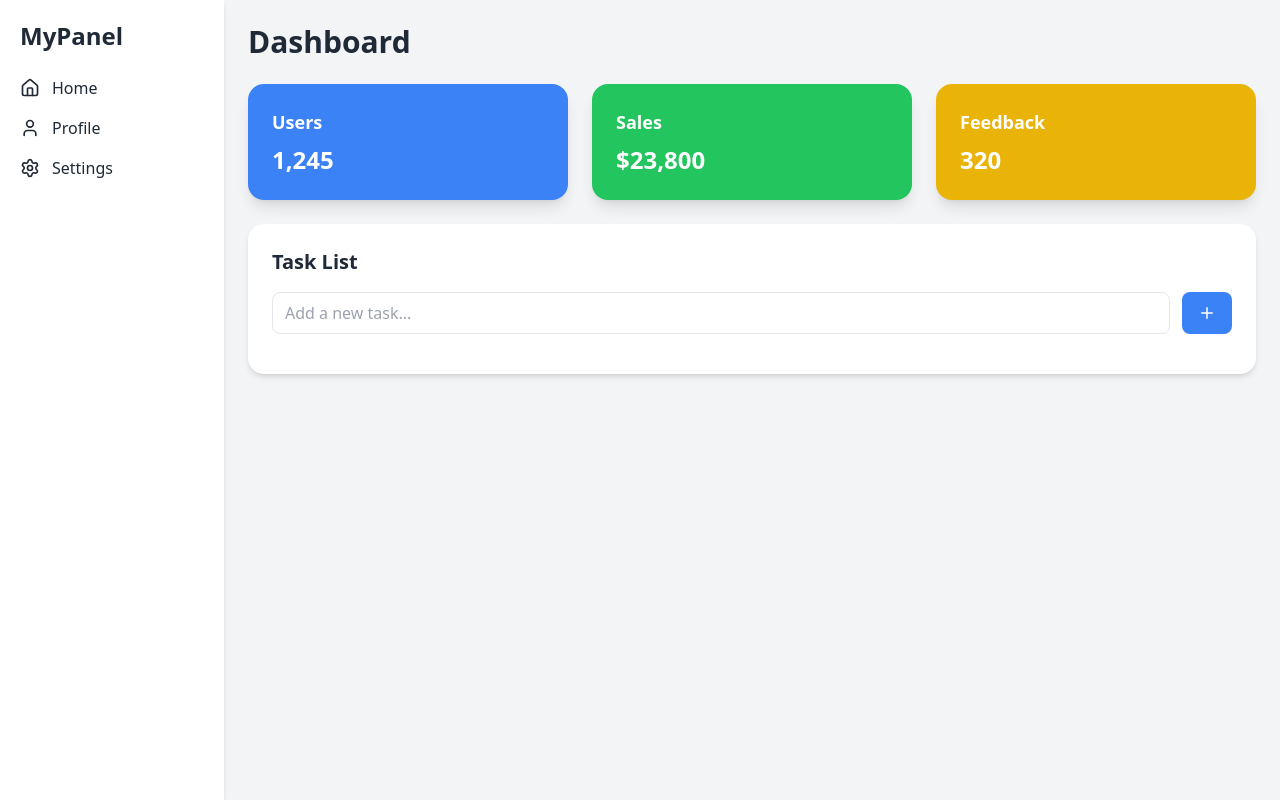
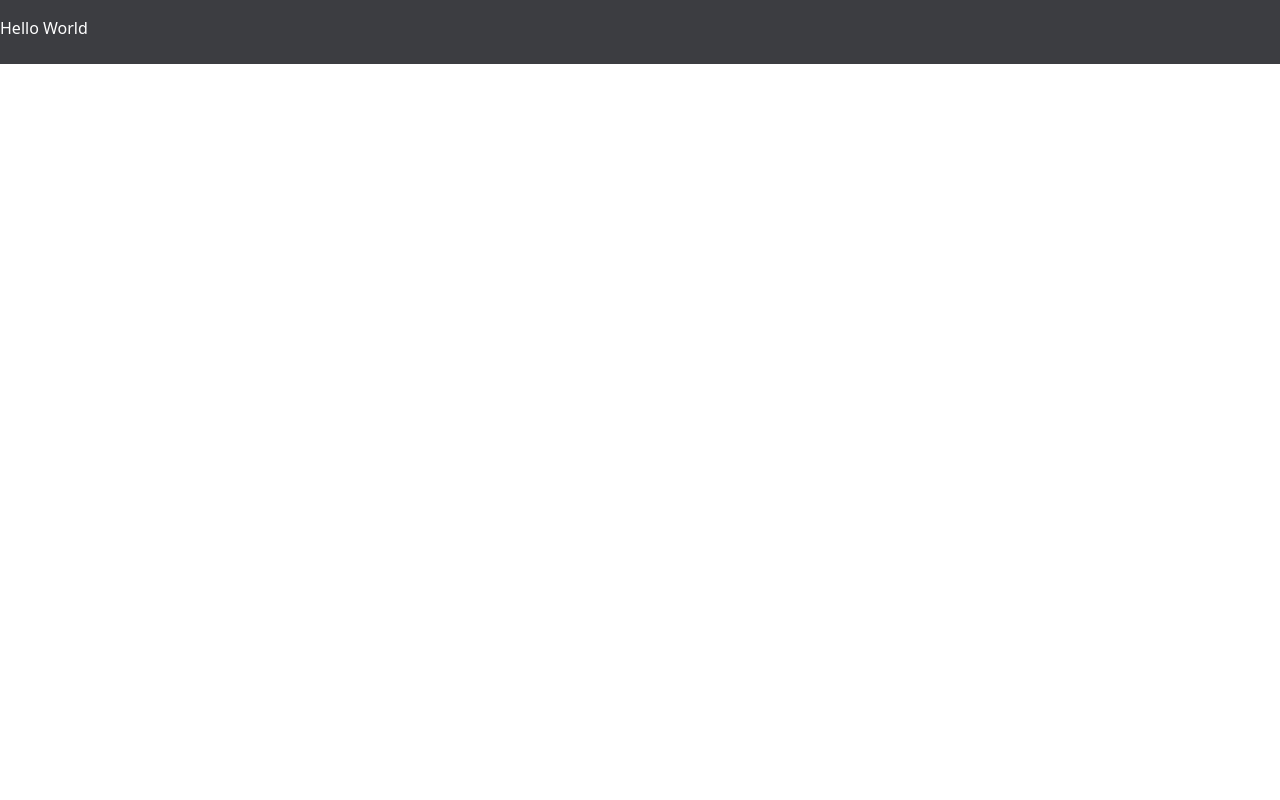
Before and after one commit to zahra-alvandi/react-tailwind, a React (Create React App) app: page / in a window 1280 px wide. Built offline with nearby package versions, Linux system fonts and the light colour scheme.

Commit message:
navbar badge

```diff
--- a/src/App.jsx
+++ b/src/App.jsx
@@ -1,34 +1,45 @@
 // import logo from './logo.svg';
+import { div } from 'framer-motion/client';
 import './App.css';
 // import ProfileCard from './ProfileCard/profileCard';
 // import Naav from './Naav/navbar'
 // import AuthForm from './AuthForm/authForm';
-import { motion } from "framer-motion";
-import Sidebar from './Components/Sidebar';
-import DashboardCard from "./Components/DashboardCard";
-import TaskList from "./Components/TaskList";
+// import { motion } from "framer-motion";
+// import Sidebar from './Components/Sidebar';
+// import DashboardCard from "./Components/DashboardCard";
+// import TaskList from "./Components/TaskList";
+
+// export default function App() {
+//   return (
+//     <div className="flex min-h-screen bg-gray-100 text-gray-800">
+//       <Sidebar />
+//       <main className="flex-1 p-6 space-y-6">
+//         <motion.h1
+//           initial={{ opacity: 0, y: -20 }}
+//           animate={{ opacity: 1, y: 0 }}
+//           className="text-3xl font-bold"
+//         >
+//           Dashboard
+//         </motion.h1>
+
+//         <div className="grid grid-cols-1 md:grid-cols-3 gap-6">
+//           <DashboardCard title="Users" value="1,245" color="bg-blue-500" />
+//           <DashboardCard title="Sales" value="$23,800" color="bg-green-500" />
+//           <DashboardCard title="Feedback" value="320" color="bg-yellow-500" />
+//         </div>
+
+//         <TaskList />
+//       </main>
+//     </div>
+//   );
+// }
+
+import Naav from './Naav/navbar'
 
 export default function App() {
   return (
-    <div className="flex min-h-screen bg-gray-100 text-gray-800">
-      <Sidebar />
-      <main className="flex-1 p-6 space-y-6">
-        <motion.h1
-          initial={{ opacity: 0, y: -20 }}
-          animate={{ opacity: 1, y: 0 }}
-          className="text-3xl font-bold"
-        >
-          Dashboard
-        </motion.h1>
-
-        <div className="grid grid-cols-1 md:grid-cols-3 gap-6">
-          <DashboardCard title="Users" value="1,245" color="bg-blue-500" />
-          <DashboardCard title="Sales" value="$23,800" color="bg-green-500" />
-          <DashboardCard title="Feedback" value="320" color="bg-yellow-500" />
-        </div>
-
-        <TaskList />
-      </main>
+    <div>
+      <Naav></Naav>
     </div>
-  );
+  )
 }
--- a/src/Naav/navbar.jsx
+++ b/src/Naav/navbar.jsx
@@ -12,7 +12,8 @@ class User extends Component {
                 "ثبت نام در سایت",
                 "تصحیح برگه ها",
                 "طراحی پروژه",
-                "خرید مایحتاج"
+                "خرید مایحتاج",
+                "خرید ما یحتاج"
             ]
         }
     }
@@ -23,7 +24,7 @@ class User extends Component {
 
                 <div className="container">
 
-                    <a className="text-white" href="/">Hello World</a>
+                    <a className="text-white inline-block mt-4" href="/">Hello World</a>
 
                     <button className="navbar-toggler" type="button" data-toggle="collapse" data-target="#collapsibleNavbar">
                         <span className="navbar-toggler-icon"></span>
@@ -34,7 +35,7 @@ class User extends Component {
                             {this.state.notifications.length > 0 && (
                                 <li className="nav-item">
                                     <span className="badge badge-pill badge-warning">{this.state.notifications.length}</span>
-                                    <a className="nav-link" href="/News/">News <span className="sr-only">(current)</span></a>
+                                    <a className="nav-link" href="/News/"> News <span className="sr-only">(current)</span></a>
                                 </li>
                             )}
 
```
